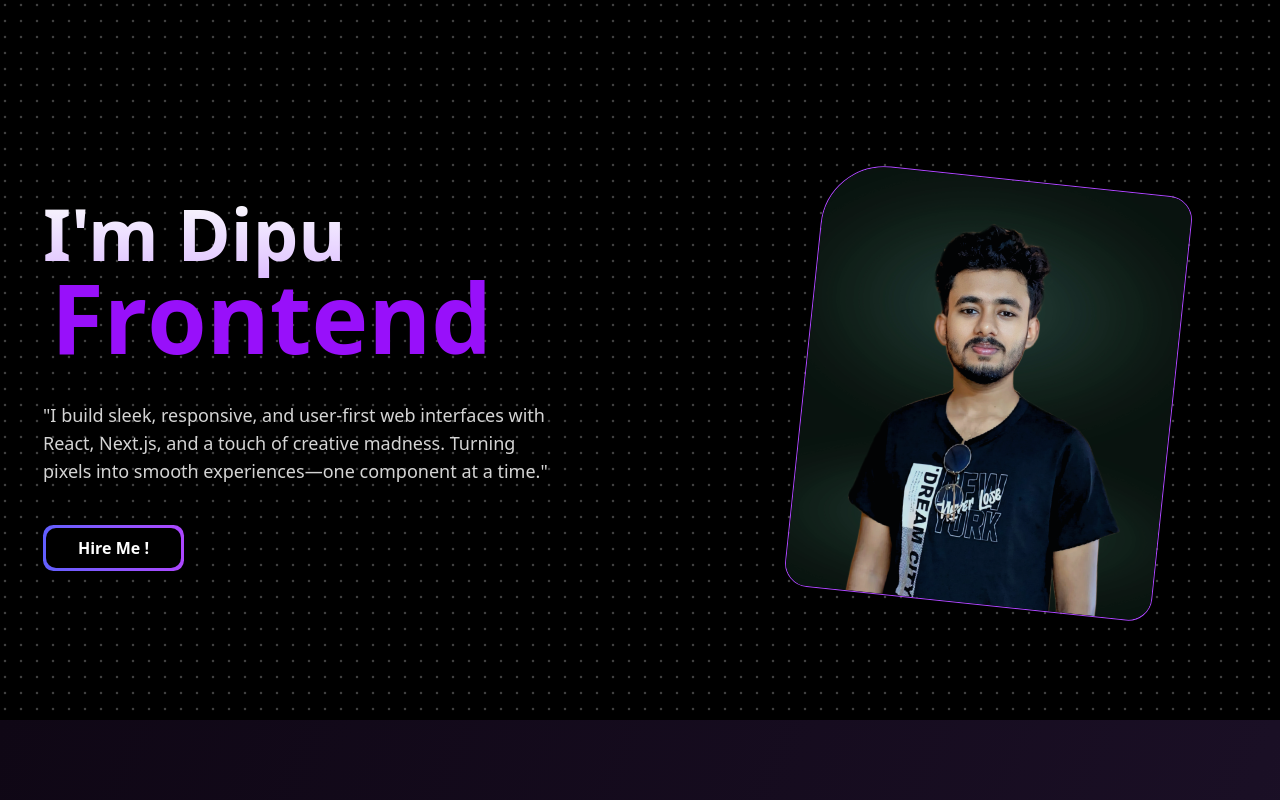
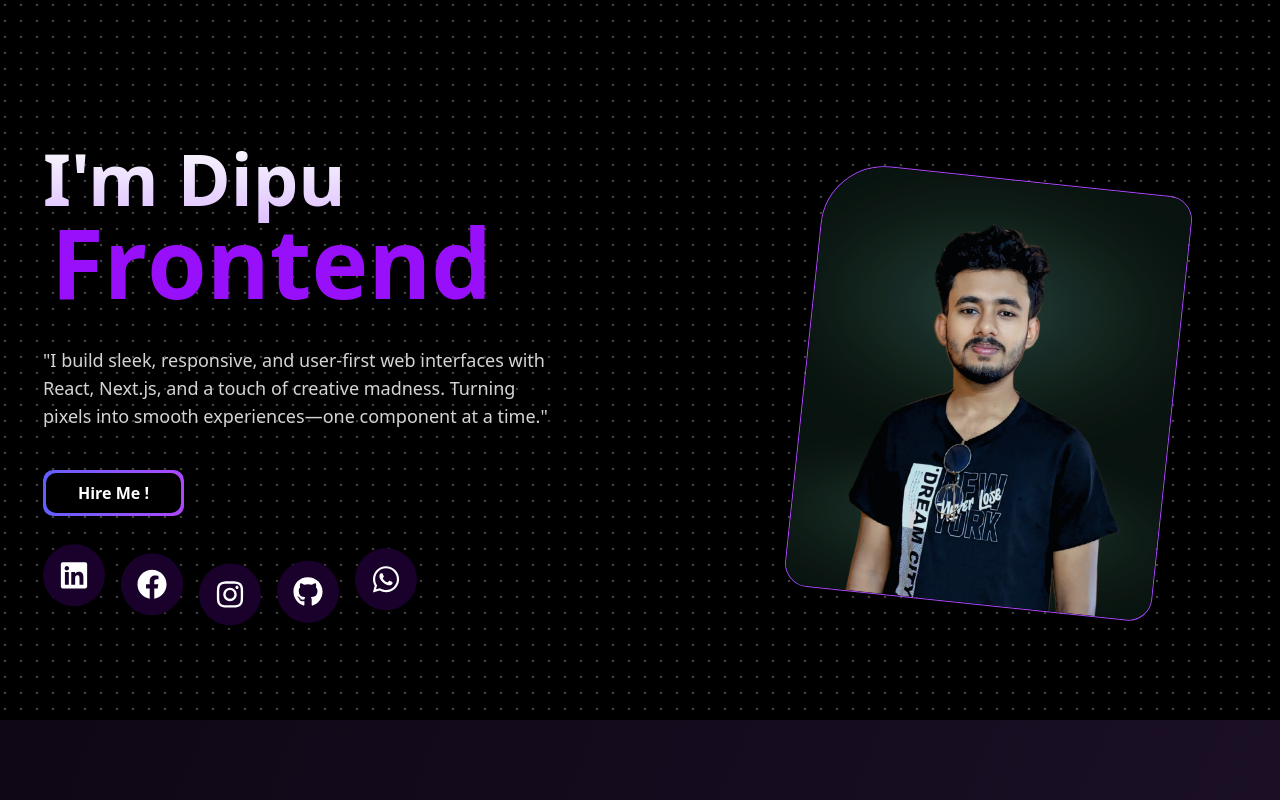
Before and after one commit to dipu59/my-portfolio, a Next.js app: page / in a window 1280 px wide. Shown: the top 800 px of the page. Built offline with nearby package versions, Linux system fonts and the light colour scheme.

Commit message:
Social Media Icon and Link added

```diff
--- a/src/components/hero.tsx
+++ b/src/components/hero.tsx
@@ -4,6 +4,7 @@ import { FlipWords } from "./ui/flip-words";
 import { HeroHighlight } from "./ui/hero-highlight";
 import { motion } from "framer-motion";
 import Image from "next/image";
+import SocialFloat from "./socialMedia";
 const Hero = () => {
   const words = ["A Creative", "Frontend", "Developer"];
 
@@ -68,6 +69,7 @@ const Hero = () => {
               </div>
             </motion.button>
           </div>
+          <SocialFloat className="md:flex hidden mt-12 gap-4" />
         </div>
 
         {/* For Dark Mood */}
@@ -144,6 +146,7 @@ const Hero = () => {
               </div>
             </button>
           </div>
+          <SocialFloat className="flex md:hidden mt-10 gap-4 justify-center items-center py-4" />
         </div>
       </div>
     </HeroHighlight>
--- /dev/null
+++ b/src/components/socialMedia.tsx
@@ -0,0 +1,62 @@
+import React from "react";
+import { motion } from "framer-motion";
+import {
+  FaFacebook,
+  FaInstagram,
+  FaGithub,
+  FaTwitter,
+  FaLinkedin,
+  FaWhatsapp,
+} from "react-icons/fa";
+import { cn } from "@/lib/utils";
+
+const icons = [
+  {
+    name: "Twitter",
+    icon: <FaLinkedin />,
+    link: `https://in.linkedin.com/in/dipu-biswas-b0b06a381`,
+  },
+  {
+    name: "Facebook",
+    icon: <FaFacebook />,
+    link: "https://www.facebook.com/profile.php?id=61579129246227",
+  },
+  {
+    name: "Instagram",
+    icon: <FaInstagram />,
+    link: "https://www.instagram.com/its__dipu59/",
+  },
+  { name: "Github", icon: <FaGithub />, link: "https://github.com/dipu59" },
+  {
+    name: "Twitter",
+    icon: <FaWhatsapp />,
+    link: "https://wa.me/919239005171?text=Hey%20there%20👋",
+  },
+];
+
+export default function SocialFloat({ className }: { className?: string }) {
+  return (
+    <div className={cn(className)}>
+      {icons.map((item, i) => (
+        <motion.a
+          key={i}
+          href={item.link}
+          target="_blank"
+          rel="noopener noreferrer"
+          aria-label={item.name}
+          className="text-3xl text-white dark:bg-[#1a012b] bg-[#4f1979] p-4 rounded-full shadow-lg transition-transform duration-300 transform hover:scale-[1.3] hover:rotate-[10deg] hover:bg-[#6711a7] hover:shadow-[0px_0px_20px_6px_rgba(103,17,167,0.6)]"
+          animate={{ y: [0, -20, 0] }}
+          transition={{
+            duration: 2,
+            repeat: Infinity,
+            delay: i * 0.4,
+            ease: "easeInOut",
+          }}
+          whileTap={{ scale: 0.95 }}
+        >
+          {item.icon}
+        </motion.a>
+      ))}
+    </div>
+  );
+}
```
